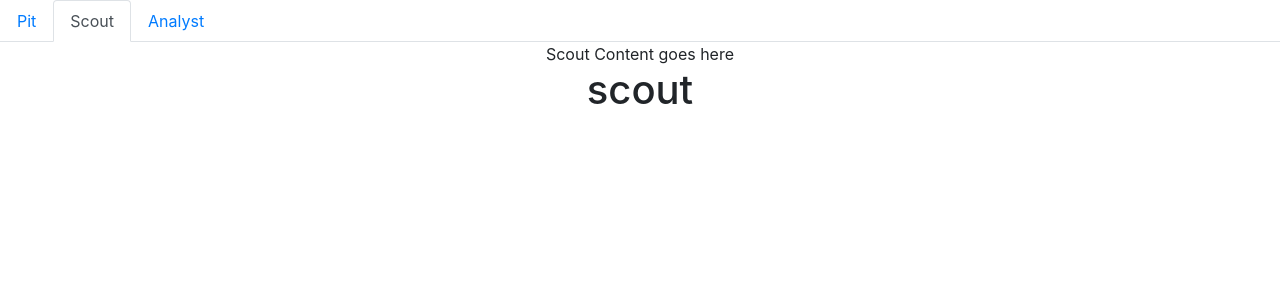
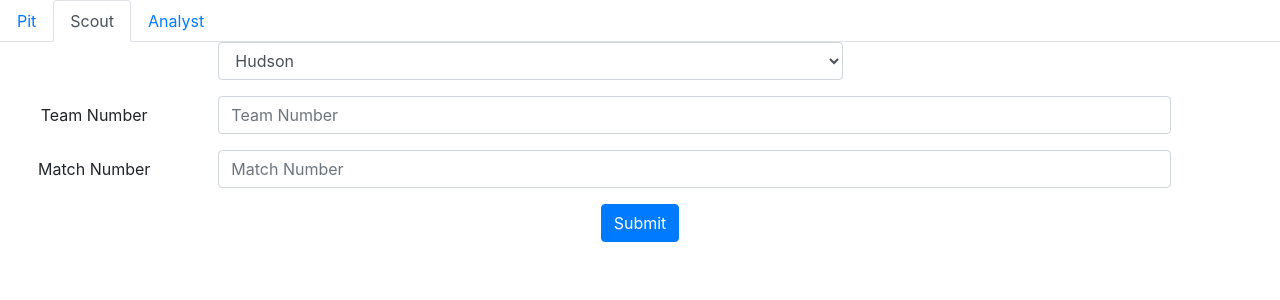
Before and after one commit to RoboTigers/FRCScout2020, a React (Create React App) app in the folder client/: page / in a window 1280 px wide. Both pictures are taken after a click on the tab "Scout". Shown: the top 300 px of the page. Built offline with nearby package versions, Linux system fonts and the light colour scheme.

Commit message:
some initial form stuff for scout

```diff
--- a/client/src/App.js
+++ b/client/src/App.js
@@ -5,6 +5,7 @@ import PitContent from './components/PitContent';
 import ScoutContent from './components/ScoutContent';
 import AnalystContent from './components/AnalystContent';
 import 'bootstrap/dist/css/bootstrap.min.css';
+//import 'bootstrap/dist/css/bootstrap.css';
 import './App.css';
 
 function RenderTabContent({selectedTab}) {
@@ -46,7 +47,6 @@ render() {
     <div className="App">
       <TabNav tabHandler={this.handleTabSelect} onClick={this.handleTabSelect}/>
       <RenderTabContent selectedTab={this.state.selectedTab} />
-      <h1>{this.state.selectedTab}</h1>
     </div>
   );
 }
--- a/client/src/components/ScoutContent.js
+++ b/client/src/components/ScoutContent.js
@@ -1,10 +1,49 @@
 import React, {Component} from 'react'
+import Form from 'react-bootstrap/Form';
+import Button from 'react-bootstrap/Button';
+import Row from 'react-bootstrap/Row';
+import Col from 'react-bootstrap/Col';
 
 class ScoutContent extends Component {
 
     render () {
         return (
-            <div>Scout Content goes here</div>
+<Form>
+
+<Form.Group as={Row} controlId="formCompetition">
+  <Form.Label column sm="2"></Form.Label>
+  <Col sm="6">
+    <Form.Control as="select">
+      <option>Hudson</option>
+       <option>Long Island</option>
+    </Form.Control>
+  </Col>
+  </Form.Group>
+
+  <Form.Group as={Row} controlId="formTeamNum">
+    <Form.Label column sm="2">
+      Team Number
+    </Form.Label>
+    <Col sm="9">
+      <Form.Control type="text" placeholder="Team Number" />
+    </Col>
+  </Form.Group>
+
+  <Form.Group as={Row} controlId="formMatchNum">
+    <Form.Label column sm="2">
+      Match Number
+    </Form.Label>
+    <Col sm="9">
+      <Form.Control type="text" placeholder="Match Number" />
+    </Col>
+  </Form.Group>
+
+  <Button variant="primary" type="submit">
+    Submit
+  </Button>
+</Form>
+
+
         );
        }
     }
```
